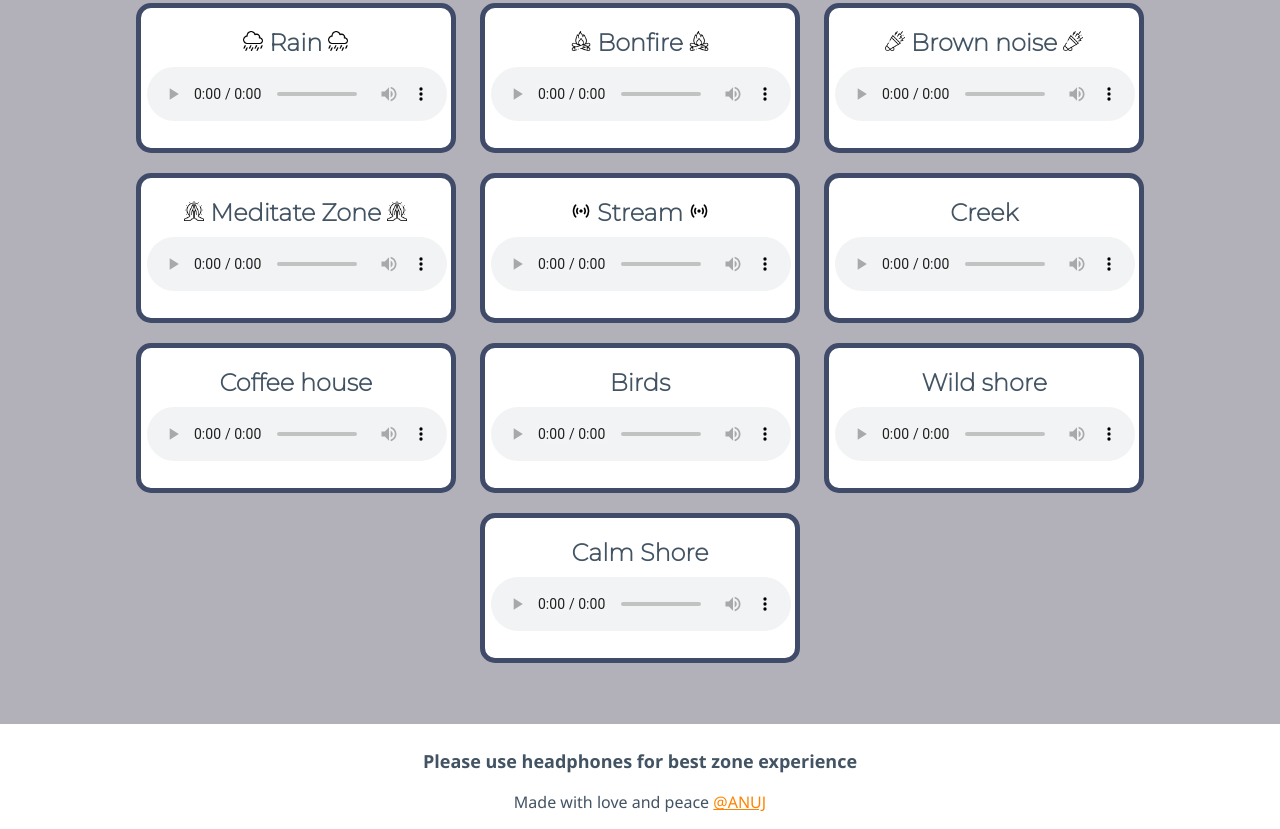
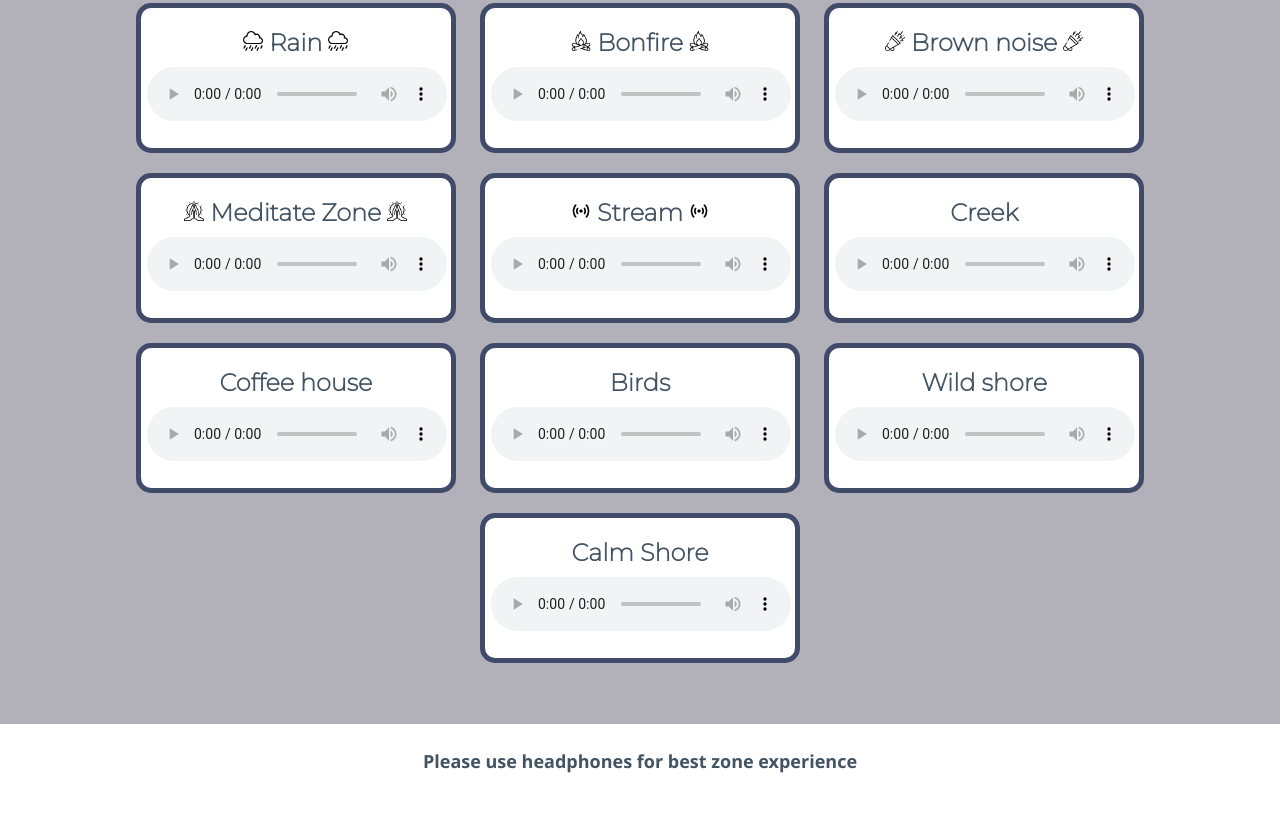
Before and after one commit to mgdeveloper1406/relaizinnoi, a plain HTML site: page index.html in a window 1280 px wide. Shown: the part 464-1293 px from the top of the page. After the commit the page ends 1255 px from the top, so only its background shows below. Drawn offline with Linux system fonts and the light colour scheme.

Commit message:
Update index.html

```diff
--- a/index.html
+++ b/index.html
@@ -109,7 +109,6 @@
     </div>
 
     <h3>Please use headphones for best zone experience</h3>
-    <p>Made with love and peace <a href="https://www.linkedin.com/in/anuj-kumar-a708b11ba/" target="_blank">@ANUJ</a>
     </p>
 </body>
 
```
